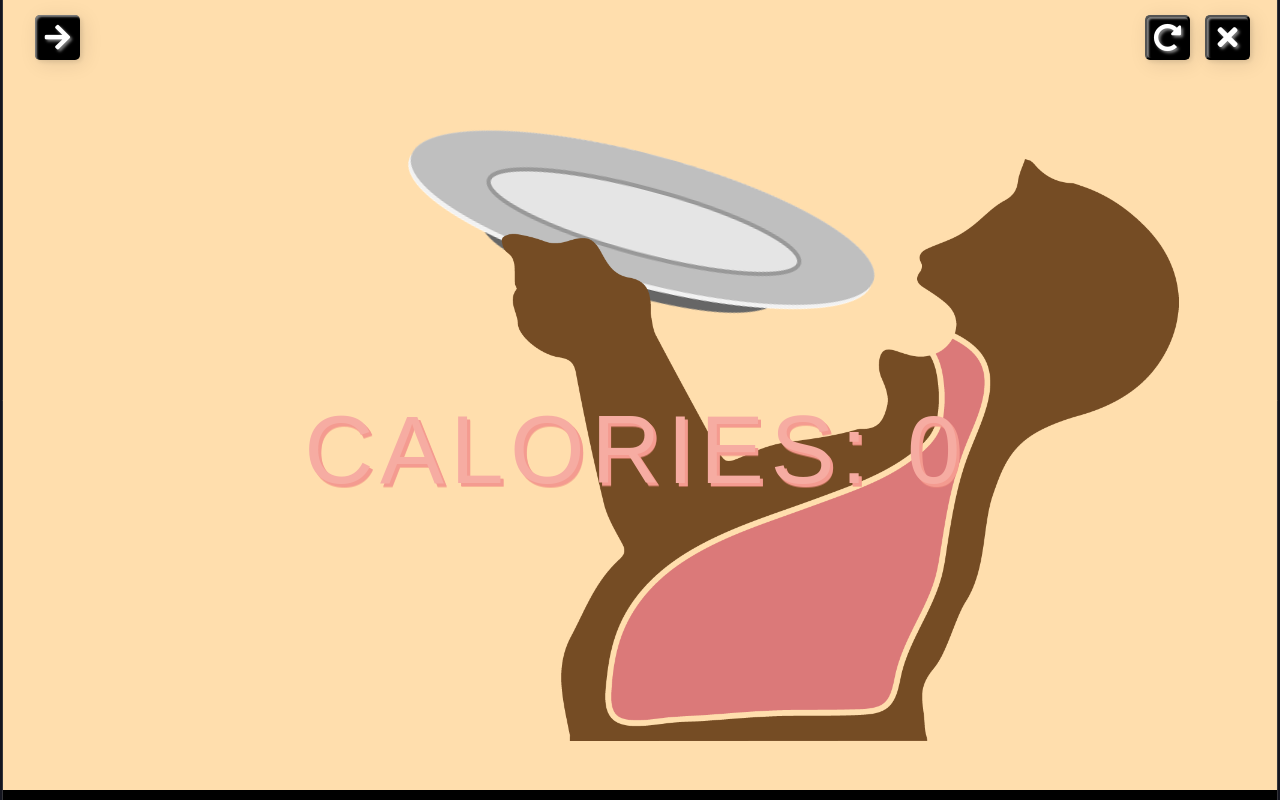
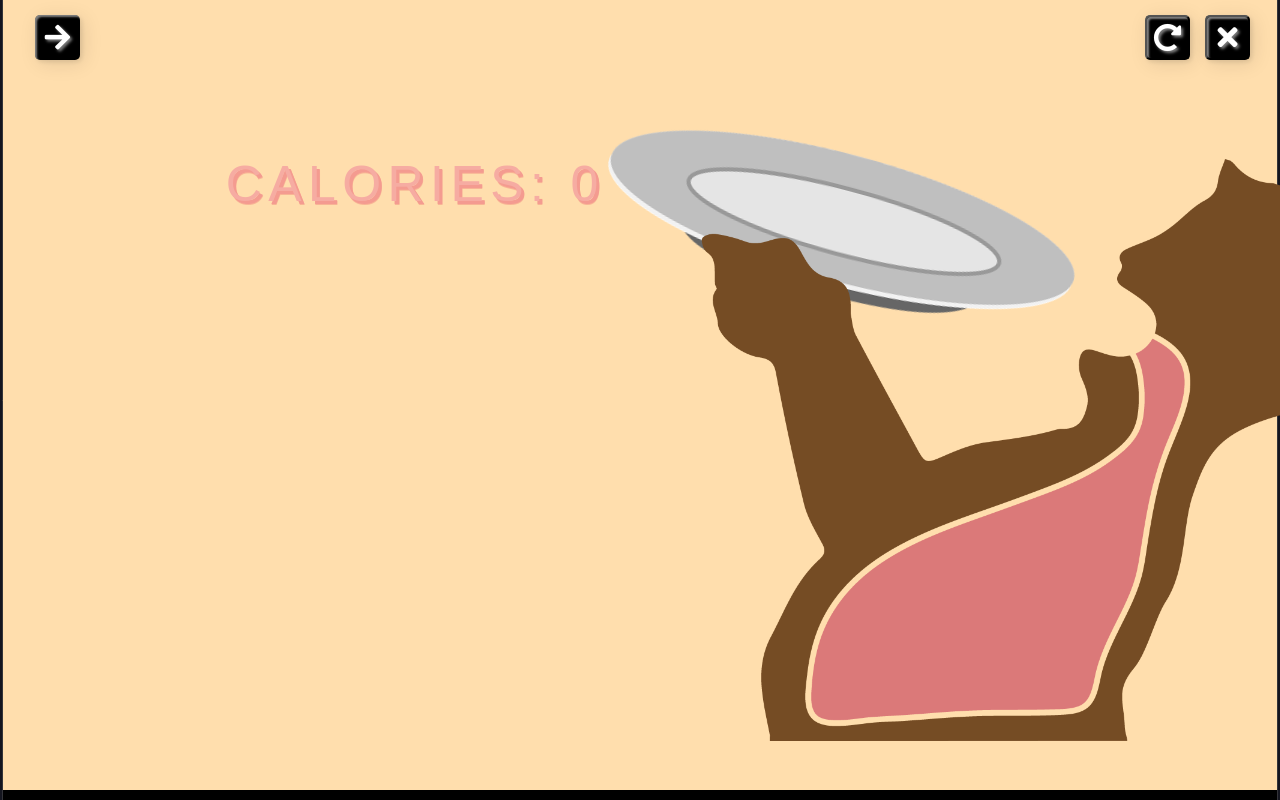
Before and after one commit to Samvae/CalorieConsumer, a plain HTML site: page interactive.html in a window 1280 px wide. Drawn offline with nearby package versions, Linux system fonts and the light colour scheme; animation ran at ten frames a second.

Commit message:
working on laptop

```diff
--- a/Interactive_style.css
+++ b/Interactive_style.css
@@ -29,7 +29,8 @@ body{
   display: flex;
   align-content: center;
   justify-content: center;
-  top: 50%;
+  top: 20%;
+  left: 18%;
   position: absolute;
 }
 
@@ -39,7 +40,7 @@ body{
   font-family: bungee, sans-serif;
   font-weight: 400;
   text-transform: uppercase;
-  font-size: calc(2rem + 5vw);
+  font-size: 50px;
   text-align: center;
   margin: 0;
   color: var(--color-primary);
--- a/script.js
+++ b/script.js
@@ -37,7 +37,7 @@ let mouseConstraint = Matter.MouseConstraint.create(engine, {
 
 // MAN
 const Man = {
-    body: Matter.Bodies.rectangle(window.innerWidth/2 + 200, window.innerHeight/2 + 50, .0000001, .000001, {
+    body: Matter.Bodies.rectangle(window.innerWidth/2 + 400, window.innerHeight/2 + 50, .0000001, .000001, {
       isStatic: true,
       render: {
         sprite: {
@@ -54,7 +54,7 @@ const Man = {
 
 //PLATE
 const plateBottom = {
-    body: Matter.Bodies.rectangle(window.innerWidth/2, window.innerHeight/2 - 175, 480, 10, {
+    body: Matter.Bodies.rectangle(window.innerWidth/2 + 200, window.innerHeight/2 - 175, 480, 10, {
       isStatic: true,
       angle: ( 15 * Math.PI) / 180,
       render: {
@@ -70,7 +70,7 @@ const plateBottom = {
 
 //Face
 const Face = {
-    body: Bodies.rectangle(window.innerWidth/2 + 315, window.innerHeight/2 - 90, 50, 8, {
+    body: Bodies.rectangle(window.innerWidth/2 + 515, window.innerHeight/2 - 90, 50, 8, {
         isStatic: true,
         angle: ( 90 * Math.PI) / 180,
         render: {
@@ -83,7 +83,7 @@ const Face = {
 
 //Tongue
   const Tongue = {
-    body: Bodies.rectangle(window.innerWidth/2 + 270, window.innerHeight/2 - 50, 70, 8, {
+    body: Bodies.rectangle(window.innerWidth/2 + 460, window.innerHeight/2 - 50, 70, 8, {
         isStatic: true,
         angle: ( 20 * Math.PI) / 180,
         render: {
@@ -94,7 +94,7 @@ const Face = {
 };
 
 const Throat = {
-    body: Bodies.rectangle(window.innerWidth/2 + 290, window.innerHeight/2, 70, 8, {
+    body: Bodies.rectangle(window.innerWidth/2 + 490, window.innerHeight/2, 70, 8, {
         isStatic: true,
         angle: ( 90 * Math.PI) / 180,
         render: {
@@ -105,7 +105,7 @@ const Throat = {
 };
 
 const Throat2 = {
-    body: Bodies.rectangle(window.innerWidth/2 + 340, window.innerHeight/2 - 50, 60, 8, {
+    body: Bodies.rectangle(window.innerWidth/2 + 540, window.innerHeight/2 - 50, 60, 8, {
         isStatic: true,
         angle: ( 40 * Math.PI) / 180,
         render: {
@@ -118,7 +118,7 @@ const Throat2 = {
 
 //STOMACH
 const stomachTop = {
-    body: Bodies.rectangle(window.innerWidth/2 + 150, window.innerHeight/2 + 110, 320, 10, {
+    body: Bodies.rectangle(window.innerWidth/2 + 350, window.innerHeight/2 + 110, 320, 10, {
         isStatic: true,
         angle: ( -25 * Math.PI) / 180,
         render: {
@@ -129,7 +129,7 @@ const stomachTop = {
 };
 
 const stomachBottom = {
-    body: Bodies.rectangle(window.innerWidth/2 + 100, window.innerHeight - 40, 300, 10, {
+    body: Bodies.rectangle(window.innerWidth/2 + 300, window.innerHeight - 40, 300, 10, {
         isStatic: true,
         angle: ( -3 * Math.PI) / 180,
         render: {
@@ -140,7 +140,7 @@ const stomachBottom = {
 };
 
 const stomachLeft = {
-    body: Bodies.rectangle(window.innerWidth/2 - 20, window.innerHeight - 100, 10, 150, {
+    body: Bodies.rectangle(window.innerWidth/2 + 180, window.innerHeight - 100, 10, 150, {
         isStatic: true,
         angle: ( 20 * Math.PI) / 180,
         render: {
@@ -151,7 +151,7 @@ const stomachLeft = {
 };
 
 const stomachRight = {
-    body: Bodies.rectangle(window.innerWidth/2 + 310, window.innerHeight - 220, 10, 350, {
+    body: Bodies.rectangle(window.innerWidth/2 + 510, window.innerHeight - 220, 10, 350, {
         isStatic: true,
         angle: (17 * Math.PI) / 180,
         render: {
@@ -242,7 +242,7 @@ const Foods = [
 
 function createFood(texture, calories) {
     return function() {
-        var FoodBody = Bodies.circle(window.innerWidth/2, 0, 12, {
+        var FoodBody = Bodies.circle(window.innerWidth/2 + 200, 0, 12, {
             restitution: 0.6,
             friction: 0.1,
             gravity: 1,
```
